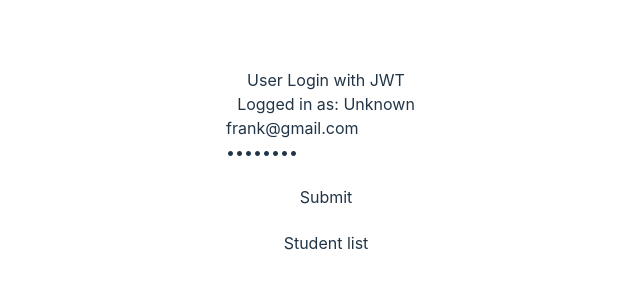
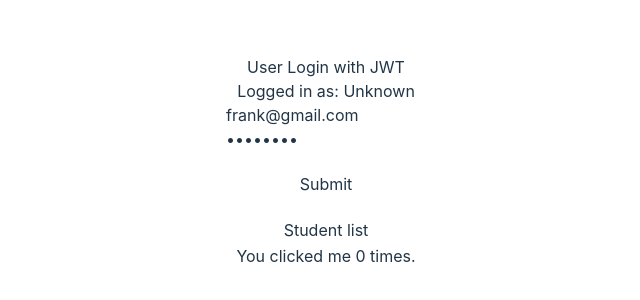
Before and after one commit to franklam2008/user-login-app, a Vue app: page / in a window 1280 px wide. Shown: the part 238-538 px from the top of the page, without its empty margins (314-954 px from the left). Built offline with nearby package versions, Linux system fonts and the light colour scheme; no server answers; what vue-cookies would draw is missing.

Commit message:
rename pages

```diff
--- a/src/App.vue
+++ b/src/App.vue
@@ -1,13 +1,23 @@
 <script setup lang="ts">
 // This starter template is using Vue 3 <script setup> SFCs
 // Check out https://vuejs.org/api/sfc-script-setup.html#script-setup
-import Login from "./components/Login.vue";
+import Login from "./pages/login.vue";
+import Home from "./pages/home.vue";
 import TestComponent from "./components/test.vue";
+import { useStore } from "vuex";
+import { computed } from "@vue/reactivity";
+
+// Store properties
+const store = useStore();
+const username = computed(() => {
+  return store.state.user.name;
+});
 </script>
 
 <template>
   <!-- <TestComponent /> -->
   <Login msg="User Login with JWT" />
+  <Home />
 </template>
 
 <style scoped>
--- /dev/null
+++ b/src/pages/home.vue
@@ -0,0 +1,13 @@
+<script>
+export default {
+  data() {
+    return {
+      count: 0
+    }
+  }
+}
+</script>
+
+<template>
+  <button @click="count++">You clicked me {{ count }} times.</button>
+</template>
```
Also changed, not shown: src/pages/login.vue (renamed from src/components/Login.vue).
